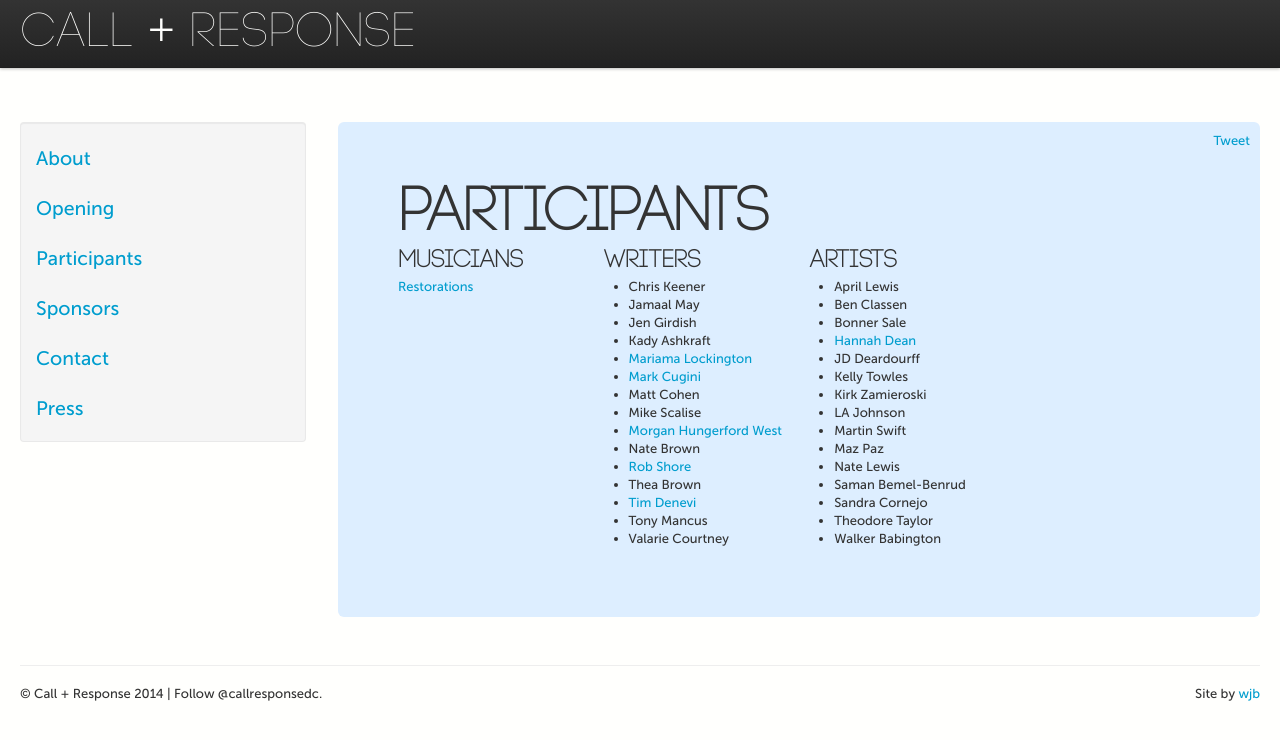
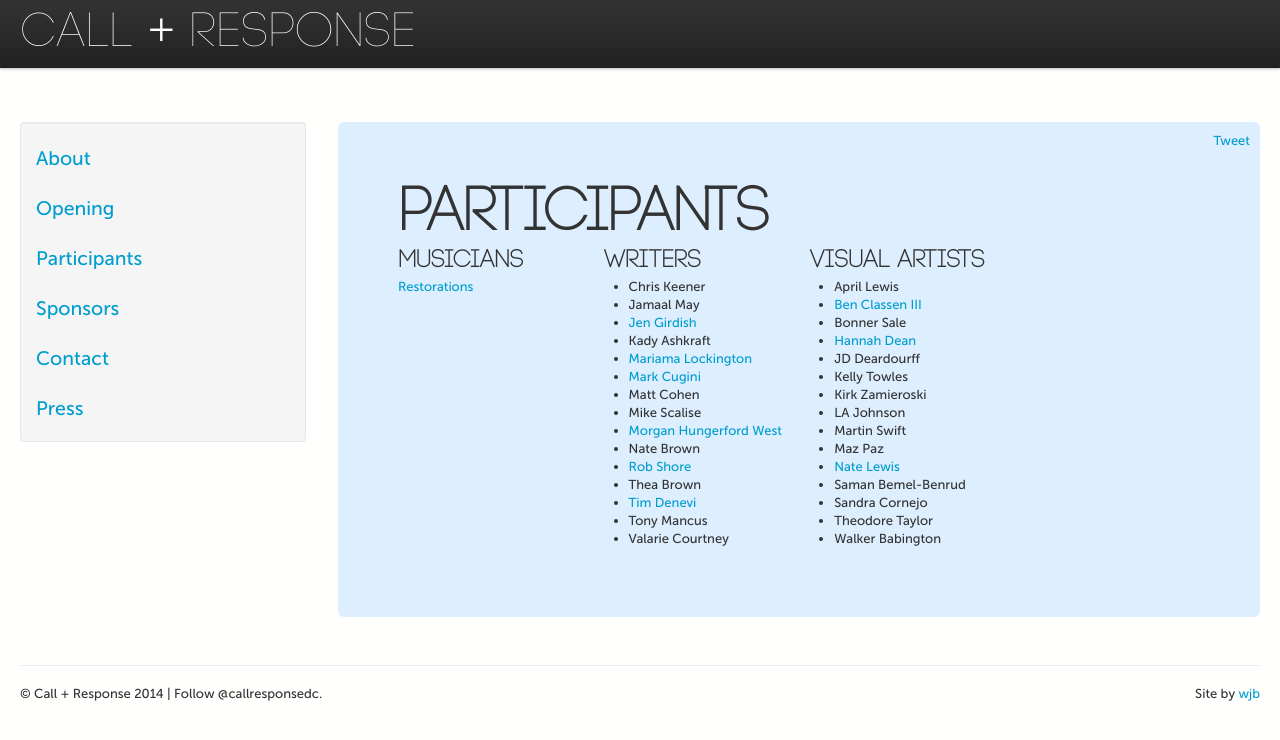
Before and after one commit to callandresponsedc/callandresponsedc, a Jekyll site: the page built from participants/index.html, in a window 1280 px wide. Shown: the top 740 px of the page. Built offline with Jekyll 4.4.1, drawn with Linux system fonts in a browser that asks for light colours; Markdown is read by kramdown in place of the engine named in the settings; comment, search, counter and statistics services are not loaded.

Commit message:
Update index.html

```diff
--- a/participants/index.html
+++ b/participants/index.html
@@ -23,7 +23,7 @@ title: Participants
 <ul>
     <li>Chris Keener </li>
 <li>Jamaal May</li>
-<li>Jen Girdish</li>
+<li><a href="http://jengirdish.com">Jen Girdish</a></li>
 <li>Kady Ashkraft</li>
 <li><a href="http://www.twitter.com/marilock">Mariama Lockington</a></li>
 <li><a href="http://markcugini.com">Mark Cugini</a></li>
@@ -41,11 +41,11 @@ title: Participants
     </ul>
   </div>
   <div class="span3 pull-right" id="artists">
-    <h2>Artists
+    <h2>Visual Artists
     </h2>
 <ul>
 <li>April Lewis</li>
-<li>Ben Classen</li>
+<li><a href="http://twitter.com/bendependent">Ben Classen III</a></li>
 <li>Bonner Sale</li>
 <li><a href="http://instagram.com/nodicenodice">Hannah Dean</a></li>
 <li>JD Deardourff</li>
@@ -54,7 +54,7 @@ title: Participants
 <li>LA Johnson</li>
 <li>Martin Swift</li>
 <li>Maz Paz</li>
-<li>Nate Lewis</li>
+<li><a href="http://www.natelewisart.com">Nate Lewis</a></li>
 <li>Saman Bemel-Benrud</li>
 <li>Sandra Cornejo</li>
 <li>Theodore Taylor</li>
```
